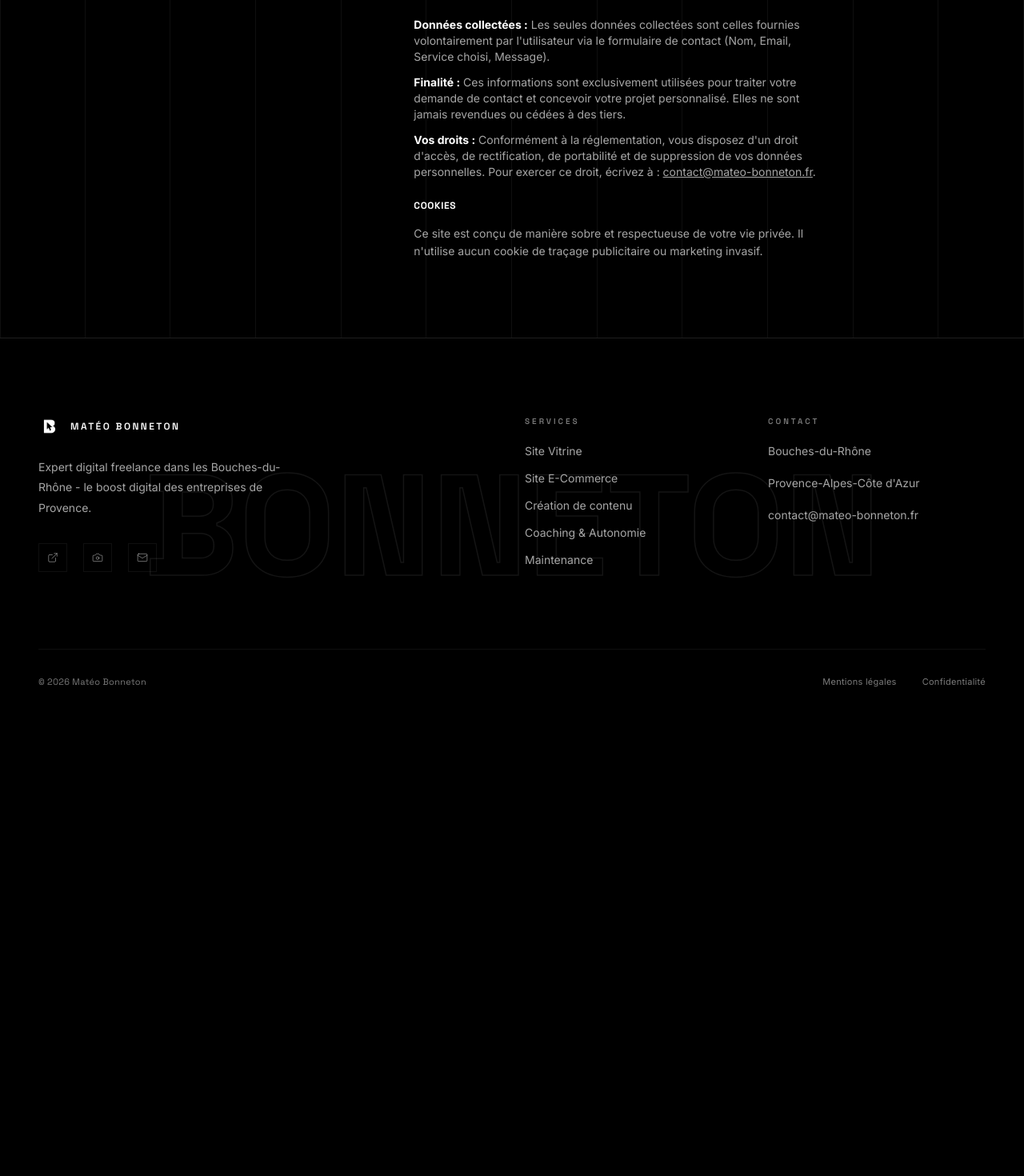
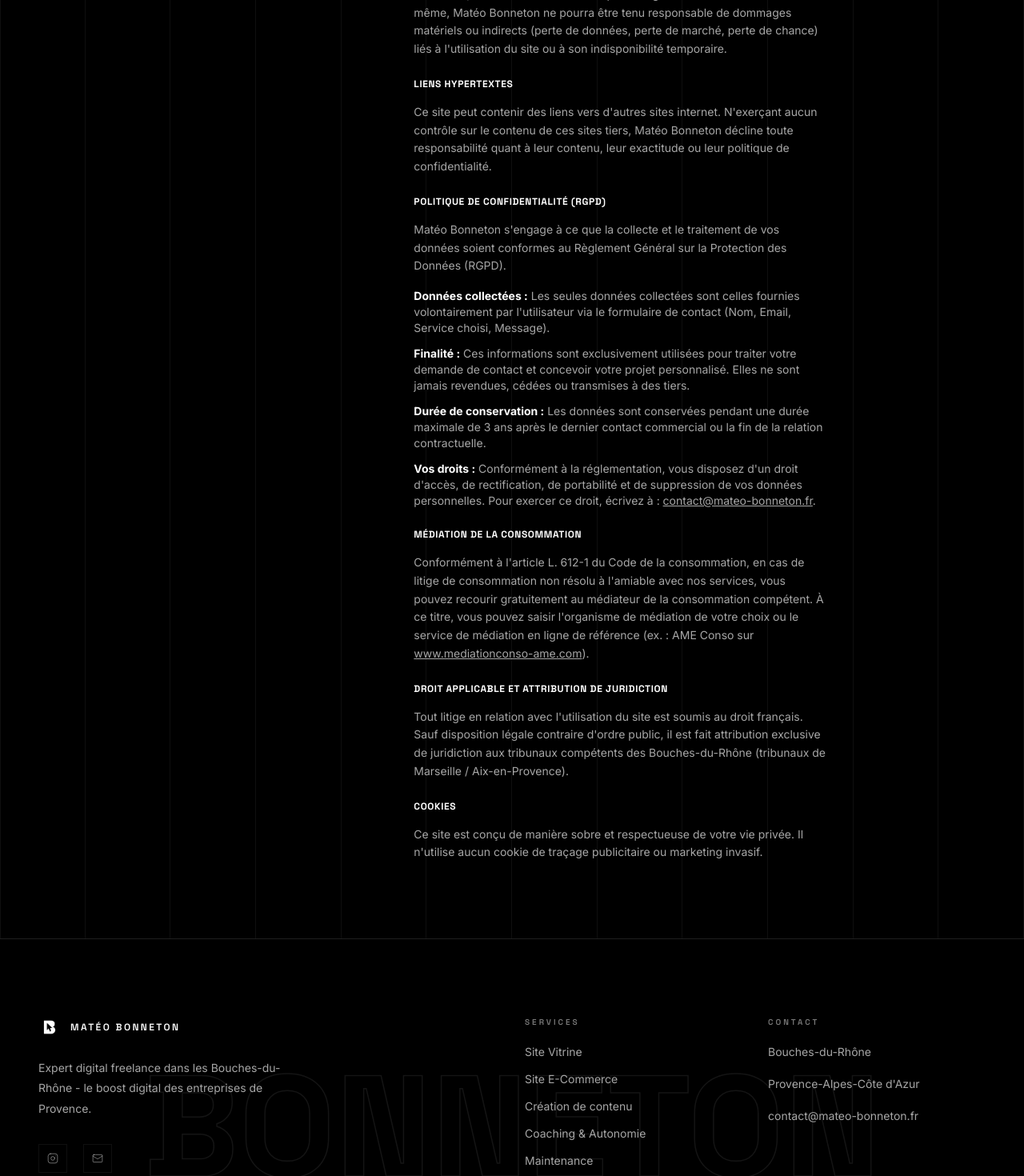
Before and after one commit to MateoBonneton/bonneton_mateo, a Next.js app: page /mentions-legales in a window 1280 px wide. Shown: the part 1960-3430 px from the top of the page at 80% size. Before the commit the page ends 2852 px from the top, so only its background shows below. Built offline with nearby package versions, Linux system fonts and the light colour scheme.

Commit message:
feat: enrich cgu & mentions-legales with liability, mediation, and jurisdiction clauses, remove linkedin, use official instagram svg, and add gdpr form notice

```diff
--- a/src/app/mentions-legales/page.tsx
+++ b/src/app/mentions-legales/page.tsx
@@ -155,6 +155,20 @@
                     </p>
 
                     <h3 className="mb-4 font-heading text-xs font-bold uppercase tracking-wider text-white">
+                      Limitation de Responsabilité
+                    </h3>
+                    <p className="mb-6 text-sm leading-relaxed text-text-muted">
+                      Matéo Bonneton s&apos;efforce d&apos;assurer l&apos;exactitude des informations diffusées sur ce site, mais ne saurait être tenu pour responsable des erreurs, omissions, ou des résultats obtenus par l&apos;usage de ces informations. De même, Matéo Bonneton ne pourra être tenu responsable de dommages matériels ou indirects (perte de données, perte de marché, perte de chance) liés à l&apos;utilisation du site ou à son indisponibilité temporaire.
+                    </p>
+
+                    <h3 className="mb-4 font-heading text-xs font-bold uppercase tracking-wider text-white">
+                      Liens Hypertextes
+                    </h3>
+                    <p className="mb-6 text-sm leading-relaxed text-text-muted">
+                      Ce site peut contenir des liens vers d&apos;autres sites internet. N&apos;exerçant aucun contrôle sur le contenu de ces sites tiers, Matéo Bonneton décline toute responsabilité quant à leur contenu, leur exactitude ou leur politique de confidentialité.
+                    </p>
+
+                    <h3 className="mb-4 font-heading text-xs font-bold uppercase tracking-wider text-white">
                       Politique de Confidentialité (RGPD)
                     </h3>
                     <p className="mb-4 text-sm leading-relaxed text-text-muted">
@@ -165,12 +179,29 @@
                         <strong className="text-white">Données collectées :</strong> Les seules données collectées sont celles fournies volontairement par l&apos;utilisateur via le formulaire de contact (Nom, Email, Service choisi, Message).
                       </li>
                       <li>
-                        <strong className="text-white">Finalité :</strong> Ces informations sont exclusivement utilisées pour traiter votre demande de contact et concevoir votre projet personnalisé. Elles ne sont jamais revendues ou cédées à des tiers.
+                        <strong className="text-white">Finalité :</strong> Ces informations sont exclusivement utilisées pour traiter votre demande de contact et concevoir votre projet personnalisé. Elles ne sont jamais revendues, cédées ou transmises à des tiers.
+                      </li>
+                      <li>
+                        <strong className="text-white">Durée de conservation :</strong> Les données sont conservées pendant une durée maximale de 3 ans après le dernier contact commercial ou la fin de la relation contractuelle.
                       </li>
                       <li>
                         <strong className="text-white">Vos droits :</strong> Conformément à la réglementation, vous disposez d&apos;un droit d&apos;accès, de rectification, de portabilité et de suppression de vos données personnelles. Pour exercer ce droit, écrivez à : <a href="mailto:contact@mateo-bonneton.fr" className="underline transition-colors hover:text-white">contact@mateo-bonneton.fr</a>.
                       </li>
                     </ul>
+
+                    <h3 className="mb-4 font-heading text-xs font-bold uppercase tracking-wider text-white">
+                      Médiation de la Consommation
+                    </h3>
+                    <p className="mb-6 text-sm leading-relaxed text-text-muted">
+                      Conformément à l&apos;article L. 612-1 du Code de la consommation, en cas de litige de consommation non résolu à l&apos;amiable avec nos services, vous pouvez recourir gratuitement au médiateur de la consommation compétent. À ce titre, vous pouvez saisir l&apos;organisme de médiation de votre choix ou le service de médiation en ligne de référence (ex. : AME Conso sur <a href="https://www.mediationconso-ame.com" target="_blank" rel="noopener noreferrer" className="underline transition-colors hover:text-white">www.mediationconso-ame.com</a>).
+                    </p>
+
+                    <h3 className="mb-4 font-heading text-xs font-bold uppercase tracking-wider text-white">
+                      Droit Applicable et Attribution de Juridiction
+                    </h3>
+                    <p className="mb-6 text-sm leading-relaxed text-text-muted">
+                      Tout litige en relation avec l&apos;utilisation du site est soumis au droit français. Sauf disposition légale contraire d&apos;ordre public, il est fait attribution exclusive de juridiction aux tribunaux compétents des Bouches-du-Rhône (tribunaux de Marseille / Aix-en-Provence).
+                    </p>
 
                     <h3 className="mb-4 font-heading text-xs font-bold uppercase tracking-wider text-white">
                       Cookies
--- a/src/components/ContactSection.tsx
+++ b/src/components/ContactSection.tsx
@@ -137,6 +137,13 @@
                   </div>
                 </div>
 
+                <p className="mb-8 px-1 text-[11px] leading-relaxed text-text-dim text-center sm:text-left">
+                  En envoyant ce formulaire, vous acceptez que vos données soient traitées pour répondre à votre demande conformément à notre{" "}
+                  <a href="/mentions-legales#confidentialite" className="underline transition-colors hover:text-white">
+                    Politique de Confidentialité
+                  </a>.
+                </p>
+
                 <div className="flex flex-col items-center gap-4 sm:flex-row sm:items-start sm:justify-between">
                   <button type="submit" className="cta-primary group w-full justify-center sm:w-auto">
                     <span>Envoyer le message</span>
--- a/src/components/Footer.tsx
+++ b/src/components/Footer.tsx
@@ -1,11 +1,28 @@
 import Link from "next/link";
 import Image from "next/image";
-import { ExternalLink, Camera, Mail } from "lucide-react";
+import { Mail } from "lucide-react";
 import { services } from "@/data/services";
 
+const InstagramIcon = ({ size = 14, strokeWidth = 1.5 }: { size?: number; strokeWidth?: number }) => (
+  <svg
+    xmlns="http://www.w3.org/2000/svg"
+    width={size}
+    height={size}
+    viewBox="0 0 24 24"
+    fill="none"
+    stroke="currentColor"
+    strokeWidth={strokeWidth}
+    strokeLinecap="round"
+    strokeLinejoin="round"
+  >
+    <rect width="20" height="20" x="2" y="2" rx="5" ry="5" />
+    <path d="M16 11.37A4 4 0 1 1 12.63 8 4 4 0 0 1 16 11.37z" />
+    <line x1="17.5" x2="17.51" y1="6.5" y2="6.5" />
+  </svg>
+);
+
 const socialLinks = [
-  { href: "https://linkedin.com", icon: ExternalLink, label: "LinkedIn" },
-  { href: "https://www.instagram.com/bonneton_mateo", icon: Camera, label: "Instagram" },
+  { href: "https://www.instagram.com/bonneton_mateo", icon: InstagramIcon, label: "Instagram" },
   { href: "mailto:contact@mateo-bonneton.fr", icon: Mail, label: "Email" },
 ];
 
```
